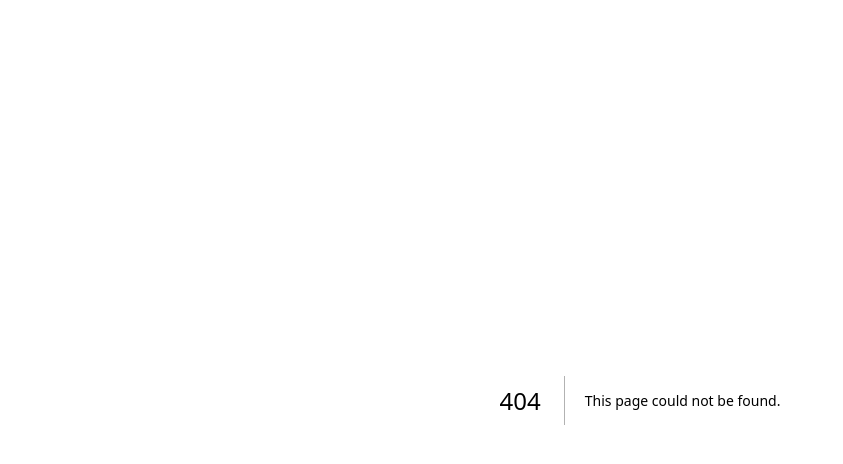
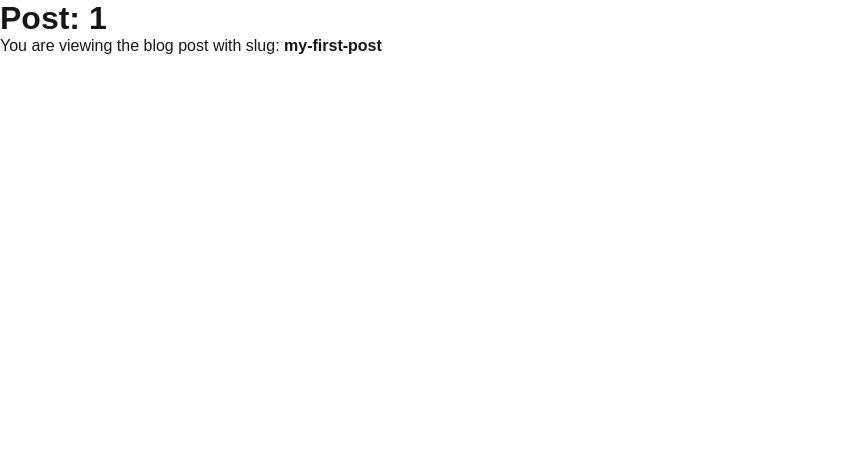
Before and after one commit to reetuTheCoder/NextJS, a Next.js app: page /blog/1 in a window 1280 px wide. Before the commit this address had no page. Shown: the top 464 px of the page, without its empty margins (0-843 px from the left). Built offline with nearby package versions, Linux system fonts and the light colour scheme.

Commit message:
create a dyanmic route what ever you will right after /blog/... ... on the url that will show in the page.js

```diff
--- /dev/null
+++ b/src/app/blog/[slug]/page.js
@@ -0,0 +1,16 @@
+import React from "react";
+
+const BlogPost = ({ params }) => {
+  return (
+    <div>
+      <h1>Post: {params.slug}</h1>
+        <p>You are viewing the blog post with slug: <strong>my-first-post</strong></p>
+
+    </div>
+  );
+};
+
+export default BlogPost;
+
+
+//http://localhost:3000/blog/my-first-post you will get you dynamic route like this
```
